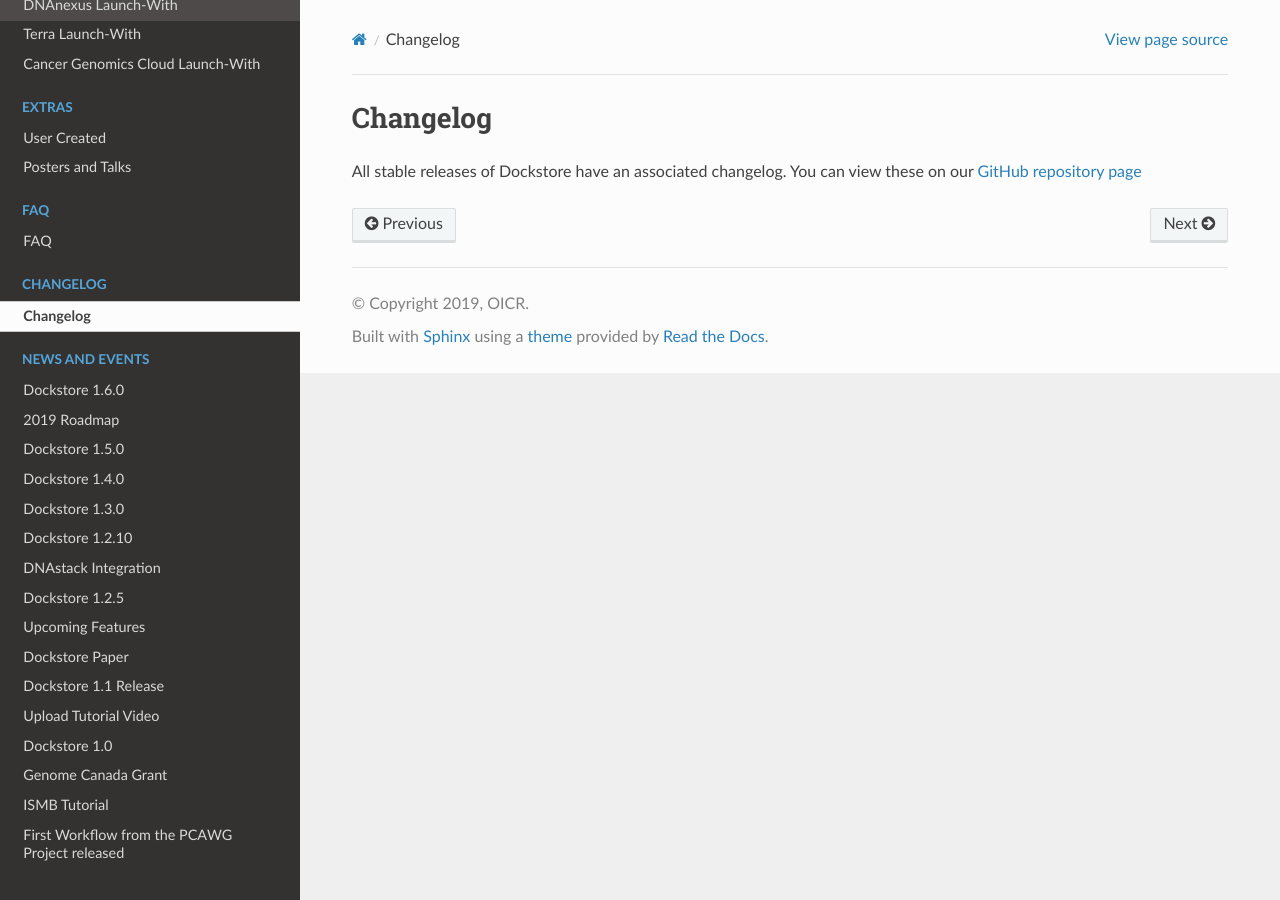
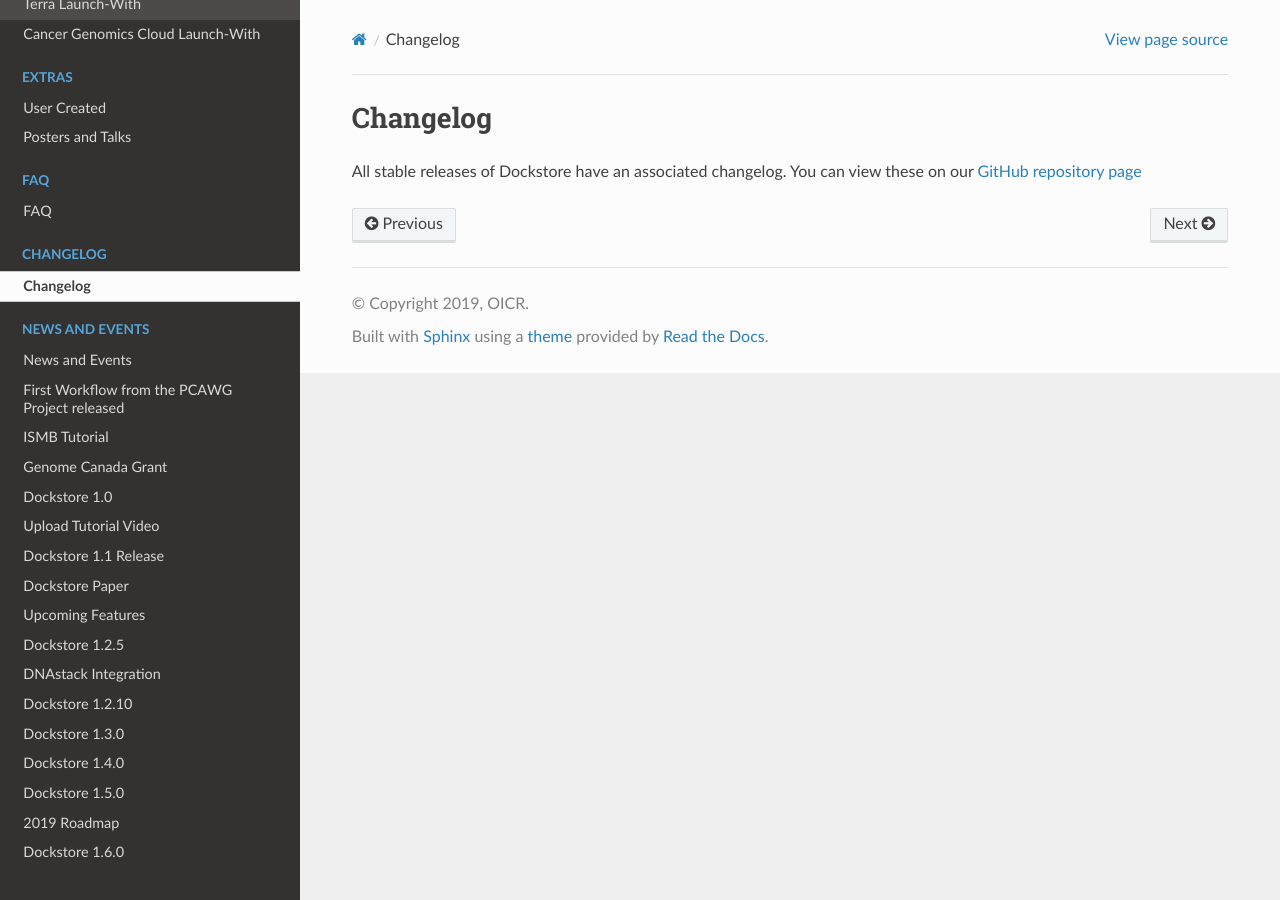
Before and after one commit to dockstore/dockstore-documentation, a Sphinx documentation site: the page built from docs/changelog.rst, in a window 1280 px wide. Built offline with Sphinx 7.4.7 and the Read the Docs theme 2.0.0, drawn with Linux system fonts in a browser that asks for light colours.

Commit message:
add landing page for news

```diff
--- a/docs/index.rst
+++ b/docs/index.rst
@@ -150,6 +150,6 @@
    :hidden:
    :glob:
    :titlesonly:
-   :reversed:
 
+   news
    news/*
```
Also changed, not shown: docs/news.rst (added, +8 -0 lines).
